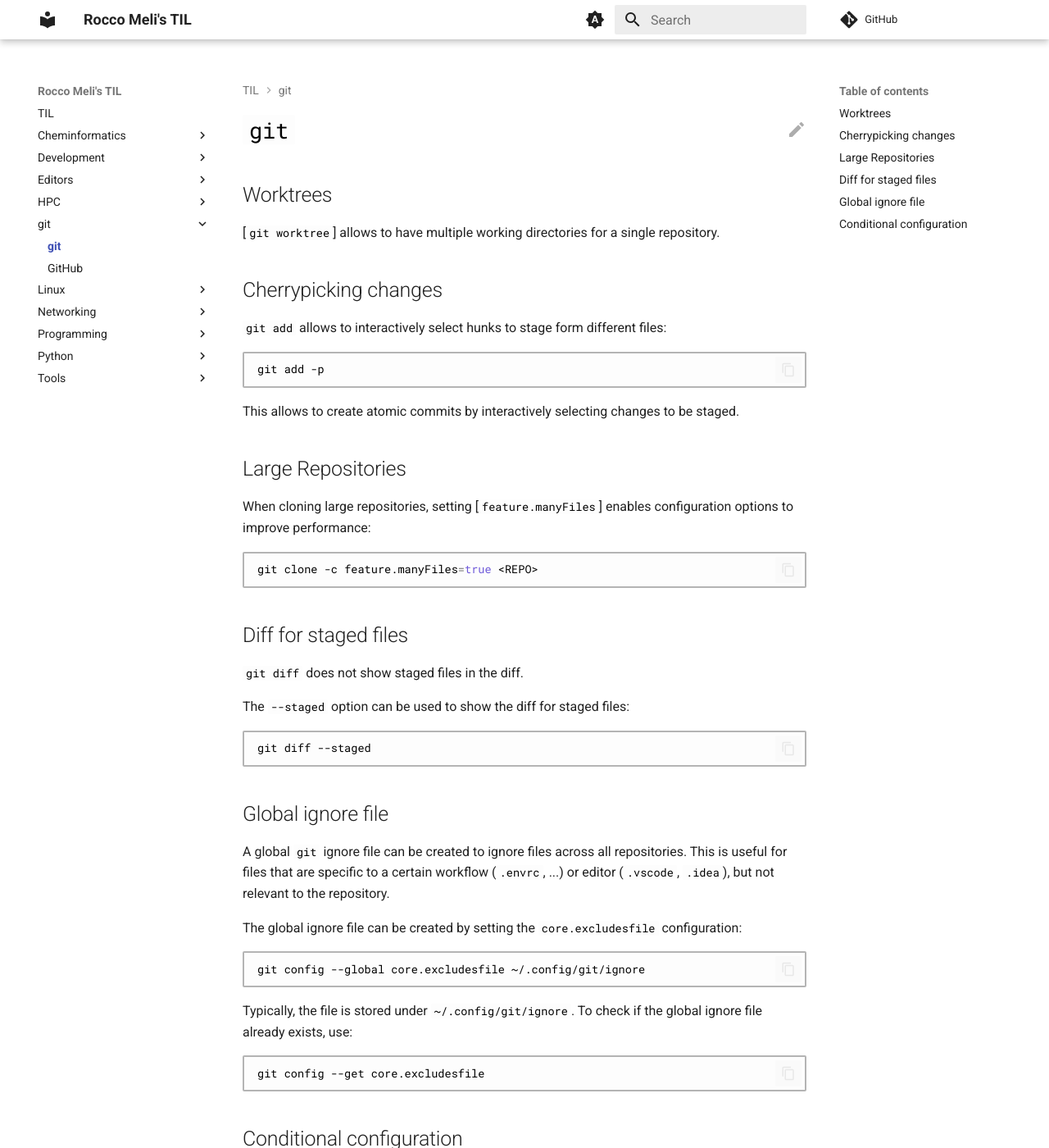
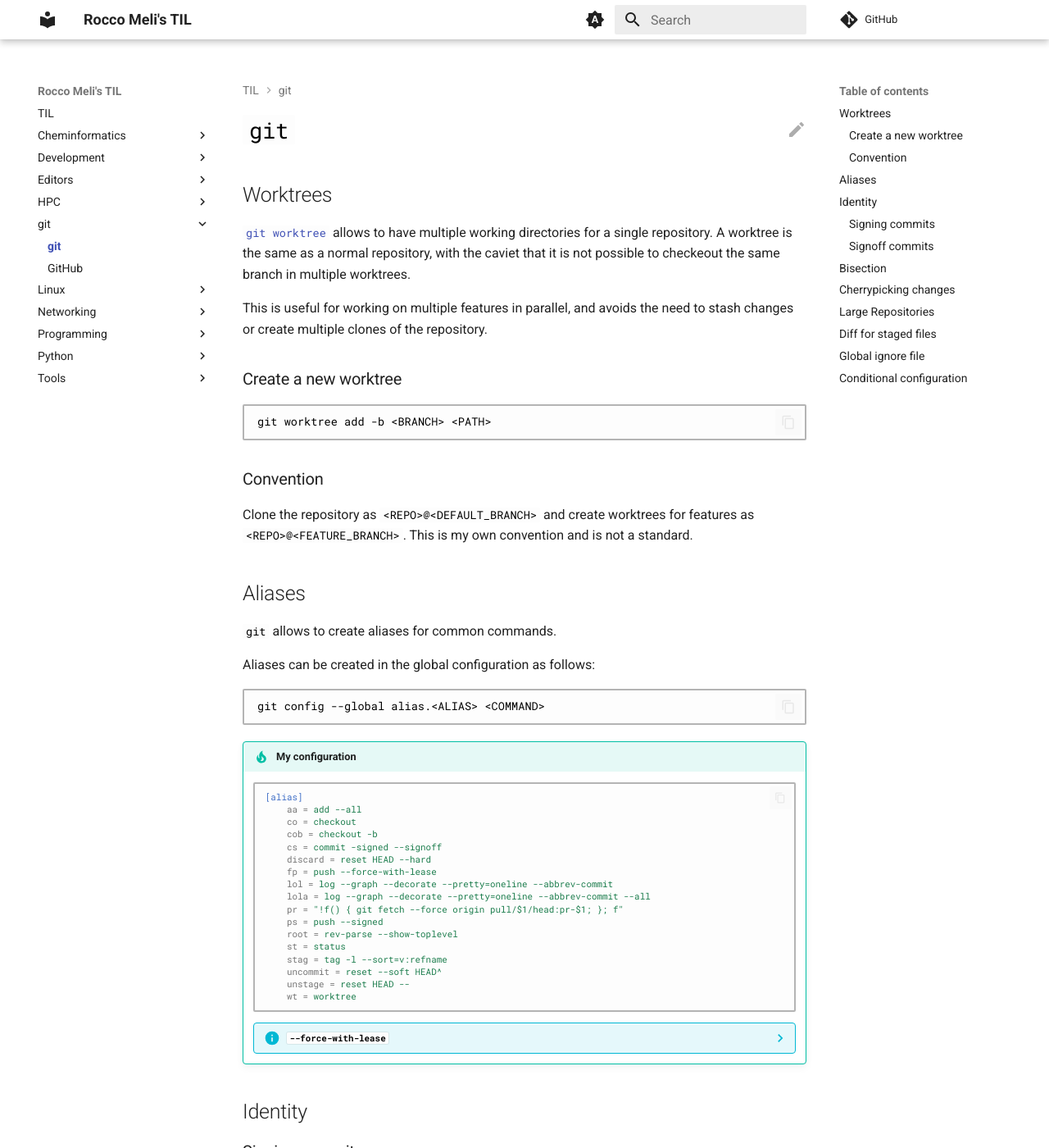
Before and after one commit to RMeli/TIL, an MkDocs documentation site: the page built from docs/git/git.md, in a window 1280 px wide and 1400 px high. Shown: the whole window at 82% size. Built offline with MkDocs 1.6.1 and Material for MkDocs 9.7.7, drawn with Linux system fonts in a browser that asks for light colours; comment, search, counter and statistics services are not loaded; some of the changed text lies outside the part shown.

Commit message:
git goodies

````diff
--- a/docs/git/git.md
+++ b/docs/git/git.md
@@ -2,7 +2,104 @@
 
 ## Worktrees
 
-[`git worktree`] allows to have multiple working directories for a single repository.
+[`git worktree`](https://git-scm.com/docs/git-worktree) allows to have multiple working directories for a single repository.
+A worktree is the same as a normal repository, with the caviet that it is not possible to checkeout the same branch in multiple worktrees.
+
+This is useful for working on multiple features in parallel, and avoids the need to stash changes or create multiple clones of the repository.
+
+### Create a new worktree
+
+```bash
+git worktree add -b <BRANCH> <PATH>
+```
+
+### Convention
+
+Clone the repository as `<REPO>@<DEFAULT_BRANCH>` and create worktrees for features as `<REPO>@<FEATURE_BRANCH>`.
+This is my own convention and is not a standard.
+
+## Aliases
+
+`git` allows to create aliases for common commands.
+
+Aliases can be created in the global configuration as follows:
+
+```bash
+git config --global alias.<ALIAS> <COMMAND>
+```
+
+!!! tip "My configuration"
+
+    ```ini
+    [alias]
+        aa = add --all
+        co = checkout
+        cob = checkout -b
+        cs = commit -signed --signoff
+        discard = reset HEAD --hard
+        fp = push --force-with-lease
+        lol = log --graph --decorate --pretty=oneline --abbrev-commit
+        lola = log --graph --decorate --pretty=oneline --abbrev-commit --all
+        pr = "!f() { git fetch --force origin pull/$1/head:pr-$1; }; f"
+        ps = push --signed
+        root = rev-parse --show-toplevel
+        st = status
+        stag = tag -l --sort=v:refname
+        uncommit = reset --soft HEAD^
+        unstage = reset HEAD --
+        wt = worktree
+    ```
+
+    ??? info "`--force-with-lease`"
+
+        `--force-with-lease` is a safer alternative to `--force` that does not overwrite changes on the remote branch.
+
+## Identity
+
+### Signing commits
+
+`git` supports signing commits with [GPG] keys.
+
+
+```
+git config gpg.format ssh
+git config user.signingKey ~/.ssh/<KEY>
+```
+
+
+### Signoff commits
+
+`git commit` supports the `--signoff` option to add a signoff line to the commit message.
+
+This is useful to indicate that the author has the right to submit the code.
+
+```bash
+git commit --signoff
+```
+
+## Bisection
+
+`git bisect` allows to find the commit that introduced a bug by performing a binary search.
+
+To starti bisecting, use:
+
+```bash
+git bisect start
+```
+
+Then mark the current commit as bad:
+
+```bash
+git bisect bad
+```
+and mark a known good commit:
+
+```bash
+git bisect good <COMMIT>
+```
+
+`git bisect` will then checkout a commit in the middle of the range and ask to mark it as good or bad.
+This process is repeated until the commit that introduced the bug is found.
 
 ## Cherrypicking changes
 
@@ -16,7 +113,8 @@ This allows to create atomic commits by interactively selecting changes to be st
 
 ## Large Repositories
 
-When cloning large repositories, setting [`feature.manyFiles`] enables configuration options to improve performance:
+When cloning large repositories,
+setting [`feature.manyFiles`](https://www.git-scm.com/docs/git-config/2.25.2#Documentation/git-config.txt-featuremanyFiles) enables configuration options to improve performance:
 
 ```bash
 git clone -c feature.manyFiles=true <REPO>
````
Also changed, not shown: other parts of docs/git/git.md (+2 -2 lines).
